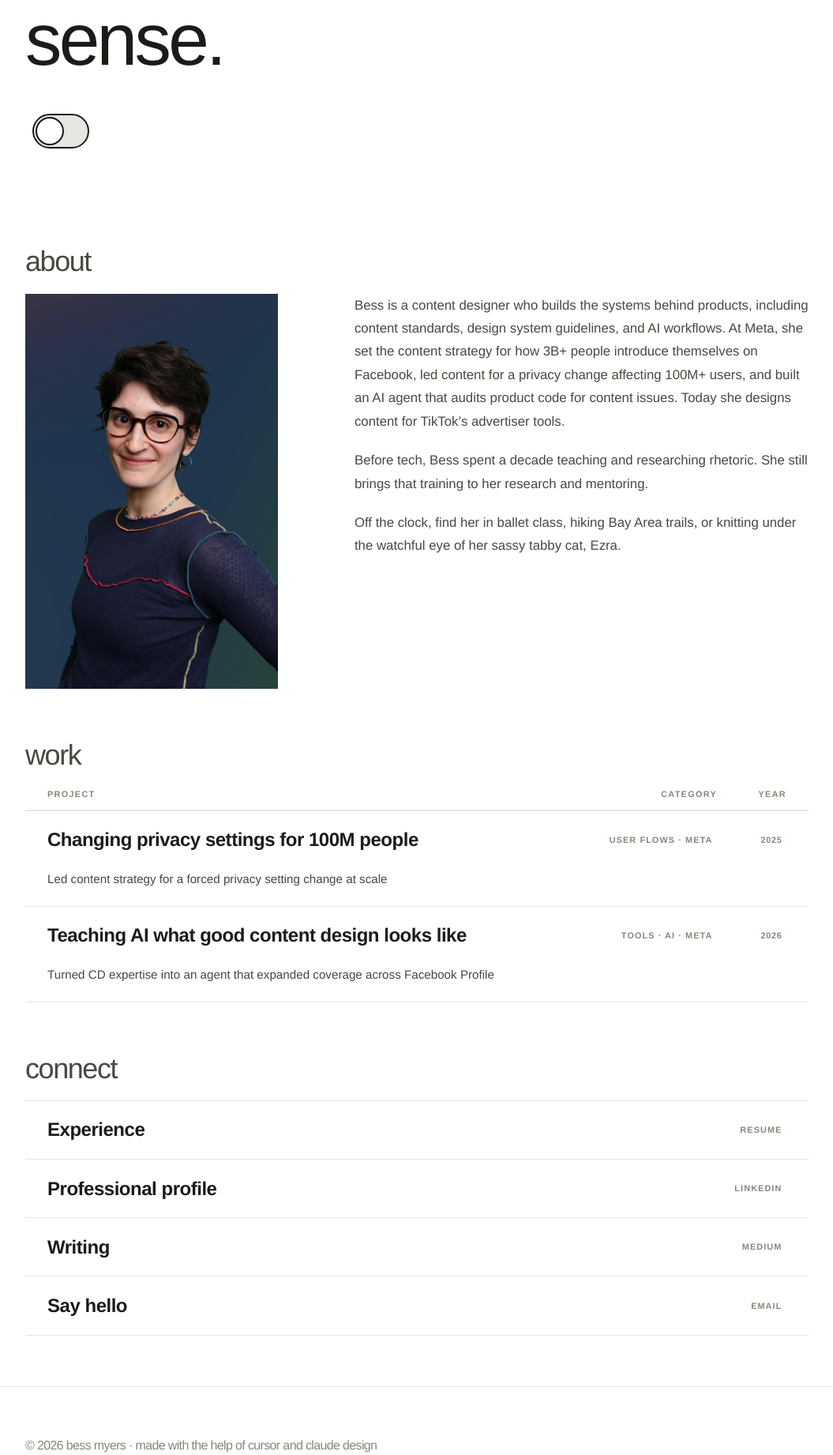
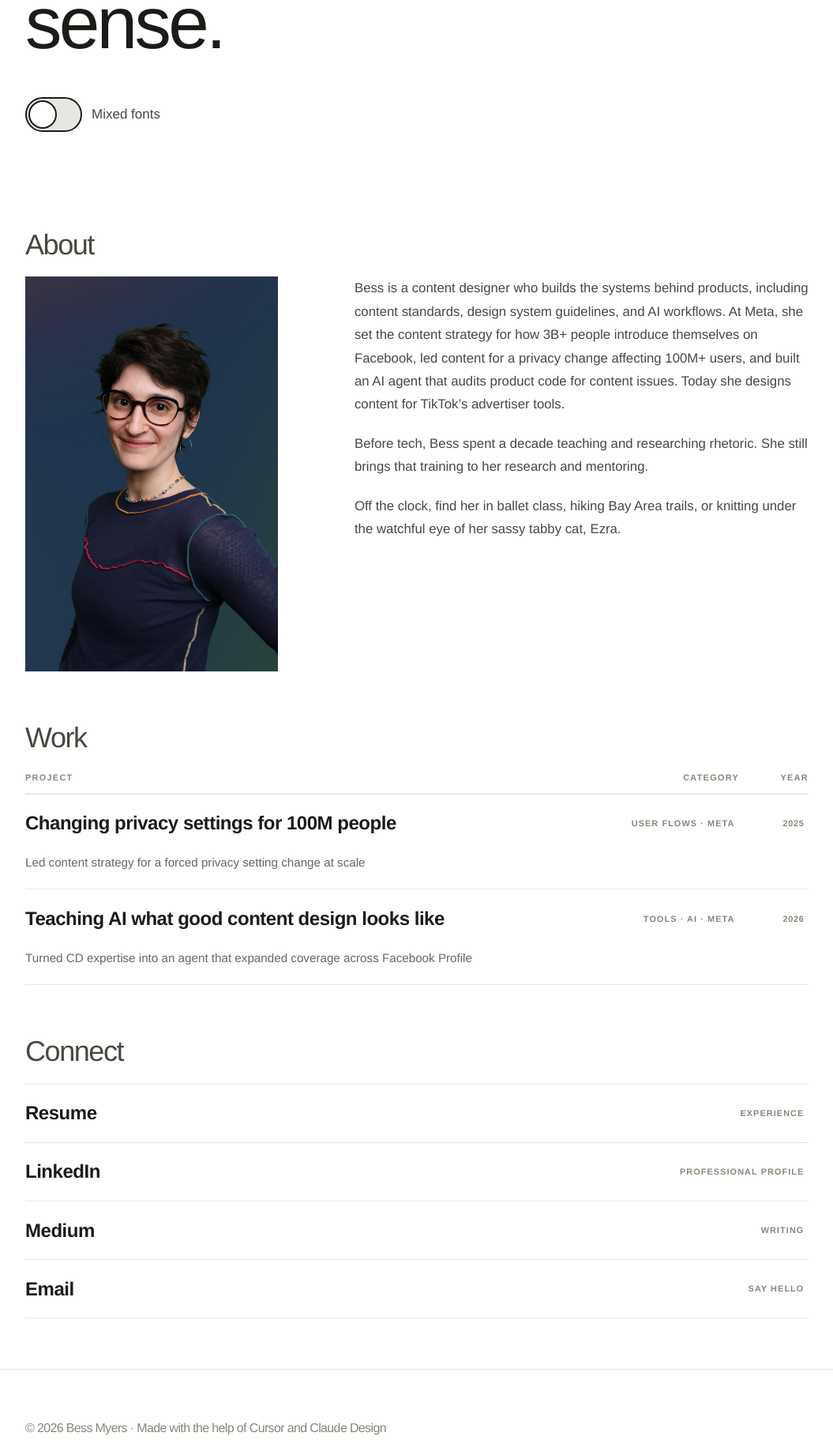
Before and after one commit to bessmyers/bessmyers.github.io, a plain HTML site: page index.html in a window 1280 px wide. Shown: the part 553-2395 px from the top of the page at 79% size, without its empty margins (112-1167 px from the left). Drawn offline with Linux system fonts and the light colour scheme; a web font is replaced by a local one.

Commit message:
Refine header, casing, work/connect rows, and hero toggle
- Logo and nav at 17px; section headings keep their size
- Sentence case throughout (small all-caps labels unchanged)
- Project titles near-black, descriptions in an accessible gray
- Hero toggle gets a visible "Mixed fonts" label and a stable aria-label
- Work and connect row text aligns with section headings; hover fill
  extends past the edges
- Connect rows lead with Resume / LinkedIn / Medium / Email

Co-Authored-By: Claude Opus 5.5 <noreply@anthropic.com>
Claude-Session: https://claude.ai/code/session_01EhM5K4kzXVZEM4KQnsG23A

```diff
--- a/index.html
+++ b/index.html
@@ -3,7 +3,7 @@
 <head>
   <meta charset="UTF-8" />
   <meta name="viewport" content="width=device-width, initial-scale=1.0" />
-  <title>bess myers — content designer</title>
+  <title>Bess Myers — Content designer</title>
   <meta name="description" content="Bess Myers is a content designer based in San Francisco. She builds the systems that make products make sense." />
 
   <link rel="icon" href="favicon.svg" type="image/svg+xml" />
@@ -17,11 +17,11 @@
   <header class="site-band site-band--header site-header">
     <div class="site-frame">
       <div class="section-inner section-inner--header">
-        <a href="#top" class="site-name">bess myers · content designer</a>
+        <a href="#top" class="site-name">Bess Myers · Content designer</a>
         <nav>
-          <a href="#about">about</a>
-          <a href="#work">work</a>
-          <a href="#connect">connect</a>
+          <a href="#about">About</a>
+          <a href="#work">Work</a>
+          <a href="#connect">Connect</a>
         </nav>
       </div>
     </div>
@@ -39,11 +39,12 @@
           id="hero-newspaper-toggle"
           role="switch"
           aria-checked="false"
-          aria-label="Off"
+          aria-label="Mixed fonts"
         >
           <span class="hero-switch-track" aria-hidden="true">
             <span class="hero-switch-thumb"></span>
           </span>
+          <span class="hero-switch-label">Mixed fonts</span>
         </button>
       </div>
     </div>
@@ -52,7 +53,7 @@
   <section id="about" class="site-band page-section reveal">
     <div class="site-frame">
       <div class="section-inner">
-        <p class="section-label">about</p>
+        <p class="section-label">About</p>
         <div class="about-flex">
           <div class="about-photo-col">
             <img src="images/bess.jpg" alt="Bess Myers" class="about-photo" width="400" height="500" />
@@ -76,7 +77,7 @@
   <section id="work" class="site-band page-section portfolio-section reveal">
     <div class="site-frame">
       <div class="section-inner">
-        <p class="section-label">work</p>
+        <p class="section-label">Work</p>
 
         <div class="portfolio-wrap">
           <div id="portfolio-public">
@@ -119,23 +120,23 @@
   <section id="connect" class="site-band page-section reveal">
     <div class="site-frame">
       <div class="section-inner">
-        <p class="section-label">connect</p>
+        <p class="section-label">Connect</p>
         <div class="index-list">
           <a class="index-row" href="/resume.pdf" target="_blank" rel="noopener">
-            <span class="index-row-title type-title type-title--row">Experience</span>
-            <span class="index-row-meta">Resume</span>
+            <span class="index-row-title type-title type-title--row">Resume</span>
+            <span class="index-row-meta">Experience</span>
           </a>
           <a class="index-row" href="https://www.linkedin.com/in/bessrhmyers/" target="_blank" rel="noopener">
-            <span class="index-row-title type-title type-title--row">Professional profile</span>
-            <span class="index-row-meta">LinkedIn</span>
+            <span class="index-row-title type-title type-title--row">LinkedIn</span>
+            <span class="index-row-meta">Professional profile</span>
           </a>
           <a class="index-row" href="https://medium.com/@bessrhmyers" target="_blank" rel="noopener">
-            <span class="index-row-title type-title type-title--row">Writing</span>
-            <span class="index-row-meta">Medium</span>
+            <span class="index-row-title type-title type-title--row">Medium</span>
+            <span class="index-row-meta">Writing</span>
           </a>
           <a class="index-row" href="mailto:bessrhmyers@gmail.com">
-            <span class="index-row-title type-title type-title--row">Say hello</span>
-            <span class="index-row-meta">Email</span>
+            <span class="index-row-title type-title type-title--row">Email</span>
+            <span class="index-row-meta">Say hello</span>
           </a>
         </div>
       </div>
@@ -145,7 +146,7 @@
   <footer class="site-band site-band--footer">
     <div class="site-frame">
       <div class="section-inner">
-        <p class="footer-copy">© 2026 bess myers · Made with the help of Cursor and Claude Design</p>
+        <p class="footer-copy">© 2026 Bess Myers · Made with the help of Cursor and Claude Design</p>
       </div>
     </div>
   </footer>
@@ -271,7 +272,6 @@
         hero.style.fontSize = '';
         document.documentElement.removeAttribute('data-hero-font');
         toggle.setAttribute('aria-checked', 'false');
-        toggle.setAttribute('aria-label', 'Off');
         void hero.offsetHeight;
         plainLineCount = getLineCount(hero);
       }
@@ -282,7 +282,6 @@
         }
         wrapNewspaperWords();
         toggle.setAttribute('aria-checked', 'true');
-        toggle.setAttribute('aria-label', 'On');
         fitNewspaperFontSize();
       }
 
@@ -317,7 +316,6 @@
         if (isAnimating) return;
 
         toggle.setAttribute('aria-checked', on ? 'true' : 'false');
-        toggle.setAttribute('aria-label', on ? 'On' : 'Off');
 
         if (on) crossfadeHero(renderNewspaper);
         else crossfadeHero(renderPlain);
--- a/site.css
+++ b/site.css
@@ -53,7 +53,6 @@ a { color: inherit; }
   font-weight: 400;
   letter-spacing: -0.04em;
   line-height: 1.2;
-  text-transform: lowercase;
   color: var(--ink-muted);
 }
 
@@ -72,11 +71,19 @@ a { color: inherit; }
 nav a,
 .section-label {
   font-family: var(--sans);
+  font-weight: 400;
+  line-height: 1.12;
+}
+
+.site-name,
+nav a {
+  font-size: 17px;
+  letter-spacing: -0.01em;
+}
+
+.section-label {
   font-size: clamp(1.4rem, 3.5vw, 2.25rem);
-  font-weight: 400;
   letter-spacing: -0.04em;
-  line-height: 1.12;
-  text-transform: lowercase;
 }
 
 .site-name {
@@ -221,6 +228,7 @@ nav a[aria-current="page"] { border-bottom: 1px solid var(--ink); padding-bottom
   align-items: center;
   justify-content: center;
   padding: 0.4rem;
+  margin-left: -0.4rem;
   min-width: 2.65rem;
   min-height: 2.65rem;
   border: none;
@@ -228,6 +236,16 @@ nav a[aria-current="page"] { border-bottom: 1px solid var(--ink); padding-bottom
   cursor: pointer;
   -webkit-tap-highlight-color: transparent;
 }
+
+.hero-switch-label {
+  margin-left: 0.75rem;
+  font-family: var(--sans);
+  font-size: 17px;
+  line-height: 1.2;
+  color: var(--ink-soft);
+}
+
+.hero-switch:hover .hero-switch-label { color: var(--ink); }
 
 .hero-switch:disabled {
   cursor: wait;
@@ -277,6 +295,7 @@ nav a[aria-current="page"] { border-bottom: 1px solid var(--ink); padding-bottom
 @media (min-width: 768px) {
   .hero-switch {
     padding: 0.55rem;
+    margin-left: -0.55rem;
     min-width: 3.25rem;
     min-height: 3.25rem;
   }
@@ -407,7 +426,7 @@ html[data-hero-font="newspaper"] .hero-word--f10 {
   grid-template-columns: 1fr auto;
   align-items: center;
   gap: 1rem clamp(2rem, 6vw, 5rem);
-  padding: clamp(1rem, 3vw, 1.35rem) clamp(0.75rem, 3vw, 1.75rem);
+  padding: clamp(1rem, 3vw, 1.35rem) 0;
   border-bottom: 1px solid var(--rule);
   text-decoration: none;
   font-family: var(--sans);
@@ -416,7 +435,7 @@ html[data-hero-font="newspaper"] .hero-word--f10 {
 }
 
 .index-row .type-title {
-  color: currentColor;
+  color: var(--ink);
   transition: color 0.18s var(--ease-out);
 }
 
@@ -424,6 +443,7 @@ html[data-hero-font="newspaper"] .hero-word--f10 {
 .index-row:focus-visible {
   background: var(--ink);
   color: var(--bg);
+  box-shadow: calc(-1 * var(--row-pad-x)) 0 0 var(--ink), var(--row-pad-x) 0 0 var(--ink);
 }
 
 .index-row:focus-visible {
@@ -512,8 +532,6 @@ html[data-hero-font="newspaper"] .hero-word--f10 {
   align-items: center;
   gap: 1rem 2rem;
   column-gap: clamp(1rem, 4vw, 2.5rem);
-  padding-left: clamp(0.75rem, 3vw, 1.75rem);
-  padding-right: clamp(0.75rem, 3vw, 1.75rem);
 }
 
 .work-row {
@@ -575,7 +593,7 @@ html[data-hero-font="newspaper"] .hero-word--f10 {
   font-size: 0.95rem;
   font-weight: 400;
   line-height: 1.65;
-  color: var(--ink-soft);
+  color: var(--ink-gray);
   margin: 0;
   padding: 0.35rem 0 0;
   max-width: 42rem;
--- a/tokens.css
+++ b/tokens.css
@@ -4,6 +4,7 @@
   --ink: #1C1B18;
   --ink-soft: #4A4740;
   --ink-muted: #8A857A;
+  --ink-gray: #6B675F;
   --clay: #B5734A;
   --accent-cool: #3D6B8E;
   --rule: #E8E6E1;
@@ -17,6 +18,7 @@
   --space-hero-top: clamp(3rem, 8vw, 5rem);
   --space-block: clamp(2.5rem, 5vw, 4rem);
   --space-label: 0.75rem;
+  --row-pad-x: clamp(0.75rem, 3vw, 1.75rem);
   --content-max: 68rem;
   --ease-out: cubic-bezier(0.22, 1, 0.36, 1);
 }
--- a/work/work.css
+++ b/work/work.css
@@ -616,7 +616,6 @@ body {
   font-weight: 400;
   letter-spacing: -0.04em;
   line-height: 1.2;
-  text-transform: lowercase;
   color: var(--ink-muted);
 }
 
```
Also changed, not shown: work/ai-auditing.html (+2 -2 lines), work/locked-profiles.html (+4 -4 lines).
